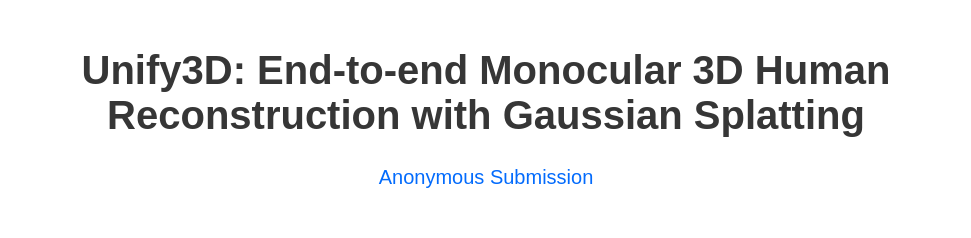
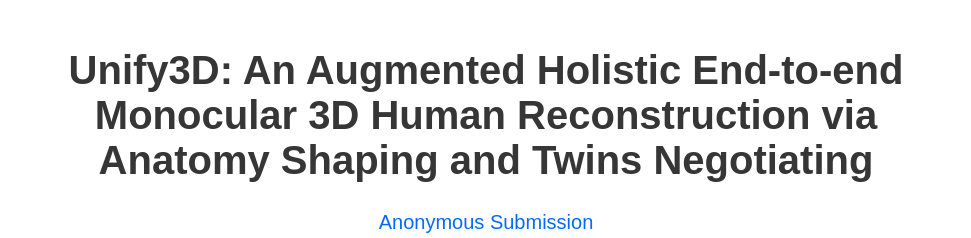
Before and after one commit to e2e3dgsrecon/e2e3dgsrecon, a plain HTML site: page index.html in a window 1280 px wide. Shown: the top 238 px of the page, without its empty margins (154-1125 px from the left). Drawn offline with nearby package versions, Linux system fonts and the light colour scheme; some icons are missing; a web font is replaced by a local one.

Commit message:
Update index.html

```diff
--- a/index.html
+++ b/index.html
@@ -88,7 +88,7 @@
     <div class="container is-max-desktop">
       <div class="columns is-centered">
         <div class="column has-text-centered">
-          <h1 class="title is-2 publication-title">Unify3D: End-to-end Monocular 3D Human Reconstruction with Gaussian Splatting </h1>
+          <h1 class="title is-2 publication-title">Unify3D: An Augmented Holistic End-to-end Monocular 3D Human Reconstruction via Anatomy Shaping and Twins Negotiating </h1>
           <h4 class="is-size-5 publication-authors"><span style="color: #036bfc;">Anonymous Submission</span></h4>
           <!-- <div class="column has-text-centered"></div> -->
         </div>
```
